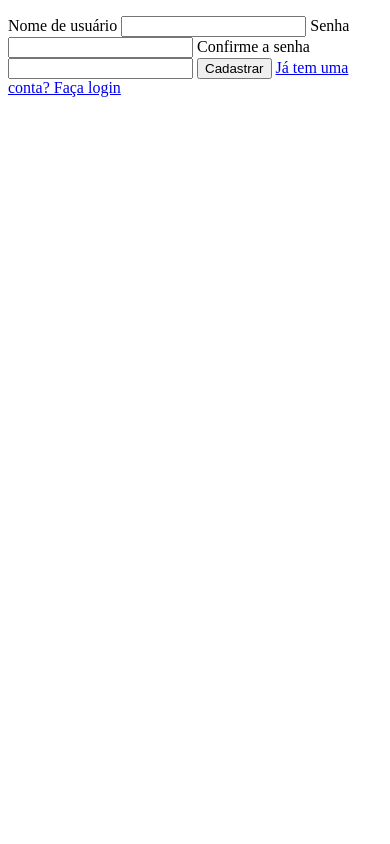
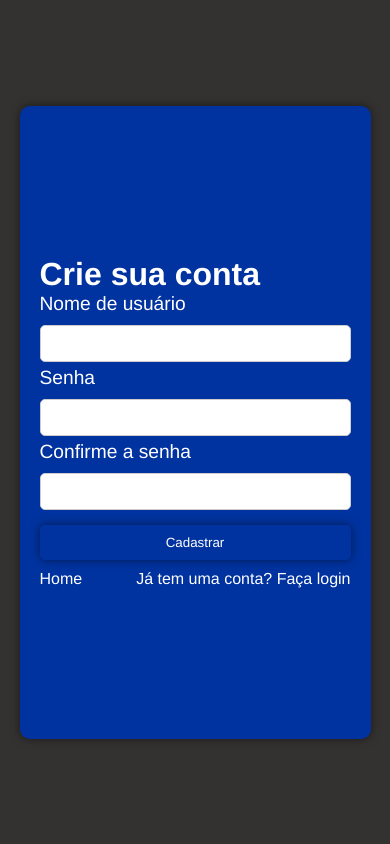
Before and after one commit to TIMarcusOliveira/Biblioteca_Jogos_CRUD, a PHP site: page /views/login/createacc.php in a window 390 px wide. Run offline with PHP 8.4, Linux system fonts and the light colour scheme.

Commit message:
more css, createacc refactor

```diff
--- a/public/css/global.css
+++ b/public/css/global.css
@@ -1,4 +1,3 @@
-/* ===================== RESET GLOBAL ===================== */
 * {
   margin: 0;
   padding: 0;
@@ -6,7 +5,6 @@
   font-family: Helvetica, Arial, sans-serif;
 }
 
-/* ===================== BODY ===================== */
 body {
   display: flex;
   flex-direction: column;
@@ -17,7 +15,6 @@ body {
   overflow-x: hidden;
 }
 
-/* ===================== HEADER PADRÃO ===================== */
 header {
   display: flex;
   align-items: center;
@@ -59,7 +56,6 @@ header h1 {
   white-space: nowrap;
 }
 
-/* Botões dentro do header (ex: Mudar cor, Logout etc.) */
 header button {
   padding: 10px 15px;
   border: none;
@@ -74,7 +70,6 @@ header button:hover {
   background-color: #444;
 }
 
-/* ===================== LAYOUT PRINCIPAL ===================== */
 main {
   display: flex;
   justify-content: center;
@@ -83,7 +78,6 @@ main {
   padding: 1em;
 }
 
-/* ===================== FORMULÁRIOS ===================== */
 form {
   background-color: #343231;
   color: white;
@@ -108,8 +102,7 @@ form {
 input[type="text"],
 input[type="number"],
 input[type="file"],
-input[type="password"],
-input[type="email"] {
+input[type="password"] {
   padding: 6px;
   border: none;
   border-radius: 5px;
@@ -129,6 +122,10 @@ input[type="submit"]:hover {
   background-color: #002070;
 }
 
+.errormsg {
+  color: red;
+}
+
 /* ===================== RESPONSIVIDADE ===================== */
 @media (max-width: 1010px) {
   header {
@@ -137,7 +134,7 @@ input[type="submit"]:hover {
     align-items: center;
     text-align: center;
     padding: 0.8rem;
-    height: auto; /* Evita que o header fique espremido */
+    height: auto;
   }
 
   header h1 {
--- /dev/null
+++ b/public/css/login.css
@@ -0,0 +1,49 @@
+body {
+  display: flex;
+  flex-direction: column;
+  align-items: center;
+  justify-content: center;
+  height: 100vh;
+  width: 100vw;
+  background-color: #343231;
+}
+
+form {
+  display: flex;
+  flex-direction: column;
+  justify-content: center;
+  height: 75%;
+  box-shadow: 0 0 10px rgba(0, 0, 0, 0.5);
+  background-color: #0033a0;
+}
+
+.form-control input {
+  margin: 5px 0;
+  padding: 10px;
+  border-radius: 5px;
+  border: 1px solid #ccc;
+  width: 100%;
+  box-sizing: border-box;
+  h1 {
+    text-align: center;
+  }
+}
+
+input[type="submit"] {
+  box-shadow: 0 0 10px rgba(0, 0, 0, 0.5);
+}
+
+a {
+  text-decoration: none;
+  color: white;
+  &:hover {
+    text-decoration: underline;
+  }
+}
+
+.actions {
+  display: flex;
+  flex-direction: row;
+  justify-content: space-between;
+  margin-top: 3%;
+}
--- a/views/crud/creategame.php
+++ b/views/crud/creategame.php
@@ -64,7 +64,7 @@
                 </div>
             </div>
 
-            <div class="rows">
+            <div class="rows" id="double">
                 <div class="form-control">
                     <label for="genero">Gênero:</label>
                     <input type="text" id="genero" name="genero" required><br>
--- a/views/login/createacc.php
+++ b/views/login/createacc.php
@@ -2,19 +2,23 @@
 require_once('../../includes/conn.php');
 session_start();
 
-if(isset($_POST['user']) && isset($_POST['password'])) {
-  $user = $_POST['user'];
-  $password = $_POST['password'];
-  $confirm = $_POST['confirm'];
+if ($_SERVER["REQUEST_METHOD"] === "POST") {
+    $user = trim($_POST['user'] ?? '');
+    $password = trim($_POST['password'] ?? '');
+    $confirm = trim($_POST['confirm'] ?? '');
 
-  if($password !== $confirm) {
+    if (empty($user) || empty($password) || empty($confirm)) {
+        $msg = "Preencha todos os campos.";
+    }
+    elseif ($password !== $confirm) {
         $msg = "As senhas não coincidem.";
-  } else {
+    }
+    else {
         $check = $pdo->prepare("SELECT * FROM usuarios WHERE username = :username");
         $check->bindParam(':username', $user);
         $check->execute();
 
-    if($check->rowCount() > 0) {
+        if ($check->rowCount() > 0) {
             $msg = "Nome de usuário já existe.";
         } else {
             $hash = hash('sha256', $password);
@@ -24,8 +28,7 @@ if(isset($_POST['user']) && isset($_POST['password'])) {
             $stmt->bindParam(':username', $user);
             $stmt->bindParam(':password', $hash);
 
-      if($stmt->execute()) {
-        echo "<script>alert('Conta criada com sucesso!');</script>";
+            if ($stmt->execute()) {
                 header('Location: login.php');
                 exit;
             } else {
@@ -36,28 +39,36 @@ if(isset($_POST['user']) && isset($_POST['password'])) {
 }
 ?>
 <!DOCTYPE html>
-<html lang="en">
+<html lang="pt-br">
   <head>
     <meta charset="UTF-8" />
     <meta name="viewport" content="width=device-width, initial-scale=1.0" />
+    <link rel="stylesheet" href="../../public/css/global.css" />
+    <link rel="stylesheet" href="../../public/css/login.css" />
     <title>Cadastro</title>
   </head>
   <body>
     <form action="#" method="post">
+      <h1> Crie sua conta </h1>
       <p class="errormsg">
         <?php if(isset($msg)) { echo $msg; } ?>
       </p>
+      <div class="form-control">
         <label for="user"> Nome de usuário </label>
-      <input type="text" name="user" />
+        <input type="text" name="user" required/>
 
         <label for="password"> Senha </label>
-      <input type="password" name="password" />
+        <input type="password" name="password" required/>
 
         <label for="confirm"> Confirme a senha </label>
-      <input type="password" name="confirm" />
+        <input type="password" name="confirm" required/>
+      </div>
 
       <input type="submit" value="Cadastrar" />
+      <div class="actions">
+        <a href="../../index.html" id="back"> Home </a>
         <a href="login.php">Já tem uma conta? Faça login</a>
+      </div>
     </form>
   </body>
 </html>
```
Also changed, not shown: public/css/create.css (+5 -3 lines), views/login/login.php (+15 -7 lines), public/css/public.css (added). Lines whose indentation alone changed are shown as unchanged.
